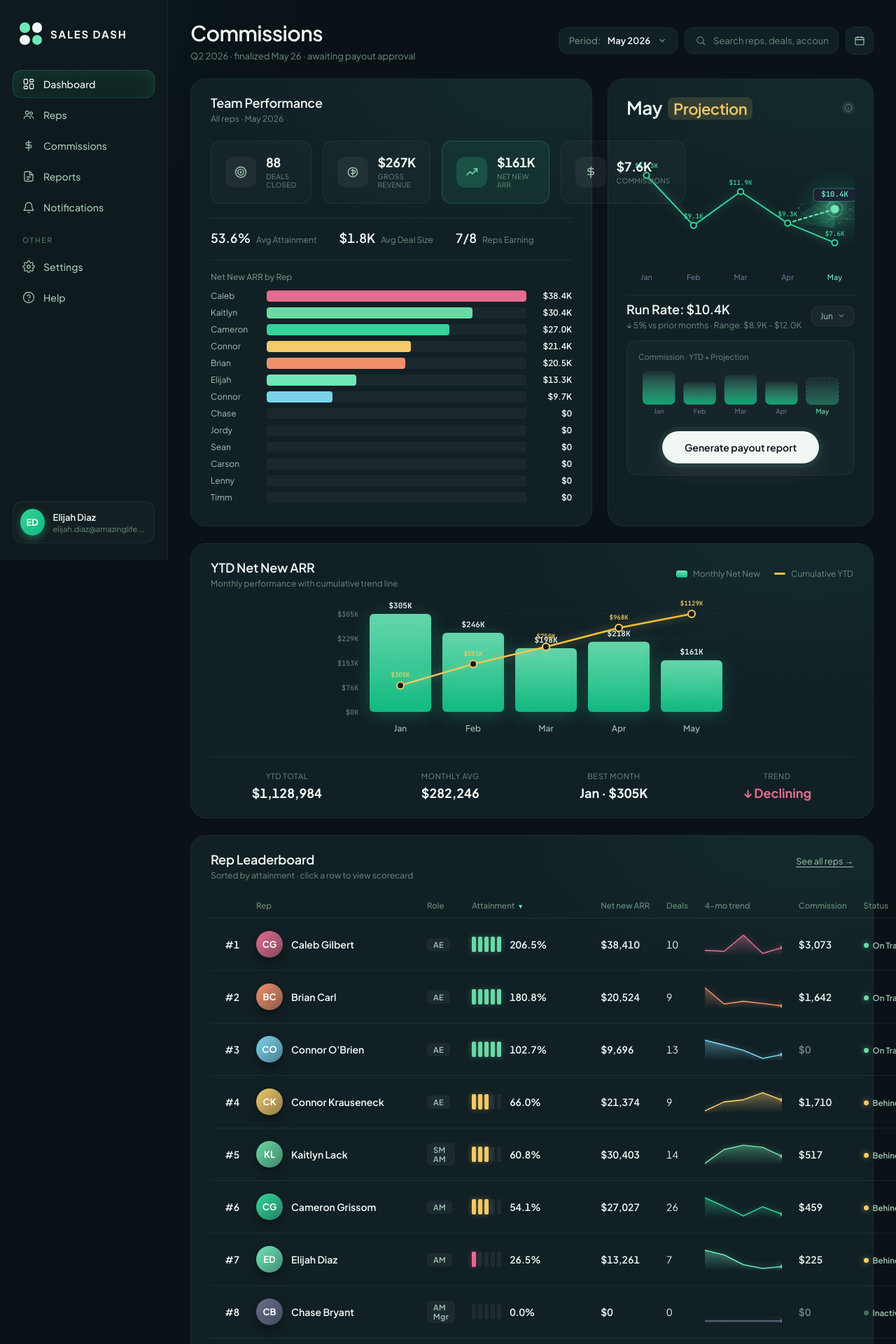
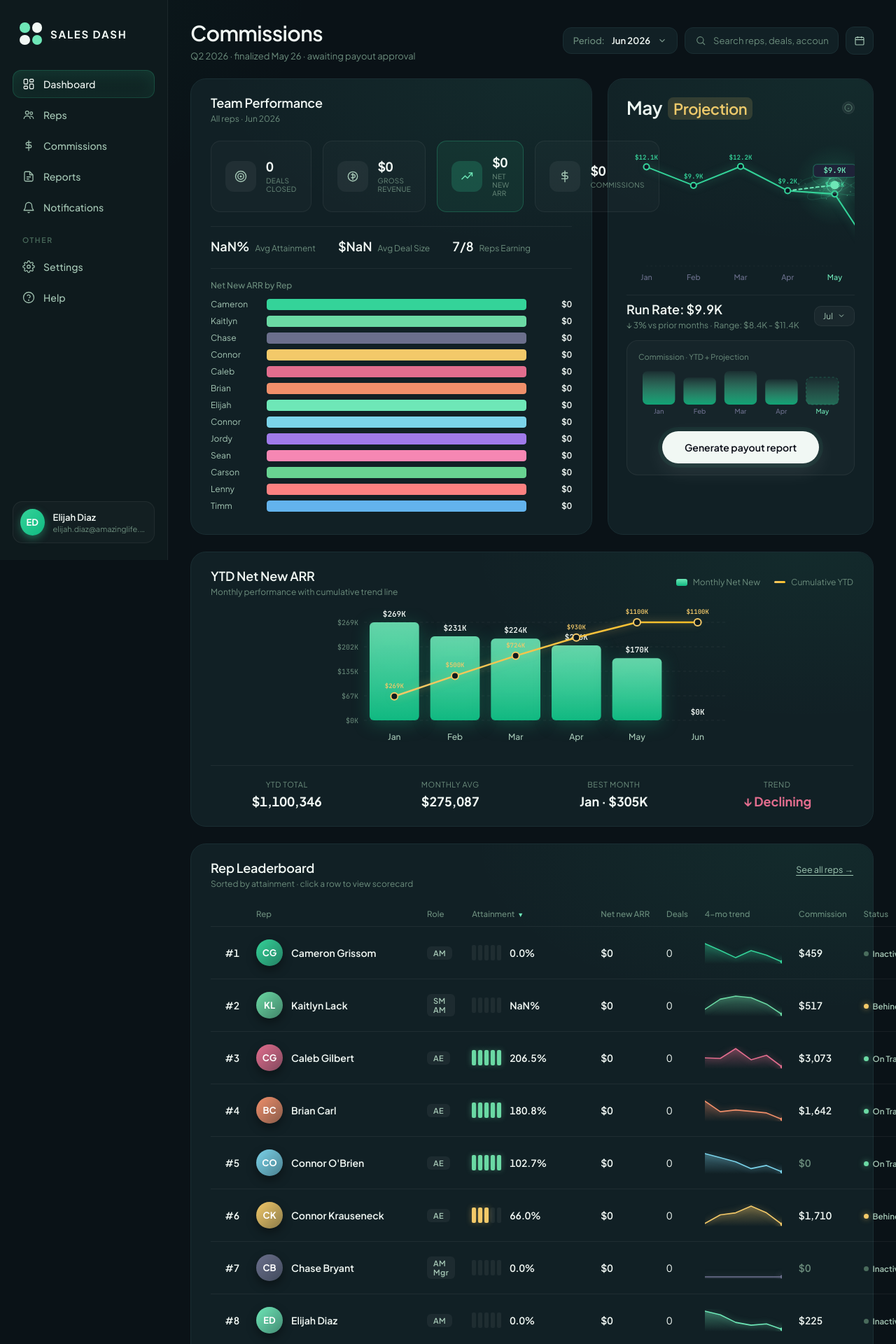
Before and after one commit to elijahdiaz-ux/commissions-dashboard, a React (Vite) app: page / in a window 1280 px wide. Shown: the top 1920 px of the page at 70% size. Built offline with nearby package versions, Linux system fonts and the light colour scheme.

Commit message:
Sync May 2026 data from Excel

```diff
--- a/src/App.jsx
+++ b/src/App.jsx
@@ -1,8 +1,8 @@
 import { useState, useMemo, useEffect } from 'react';
 
 // ───────── PERIOD OPTIONS ─────────
-const PERIOD_OPTIONS = ['May 2026', 'Apr 2026', 'Mar 2026', 'Feb 2026', 'Jan 2026', 'Q1 2026', 'YTD 2026'];
-const MONTH_INDEX = { 'Jan 2026': 0, 'Feb 2026': 1, 'Mar 2026': 2, 'Apr 2026': 3, 'May 2026': 4 };
+const PERIOD_OPTIONS = ['Jun 2026', 'May 2026', 'Apr 2026', 'Mar 2026', 'Feb 2026', 'Jan 2026', 'Q1 2026', 'YTD 2026'];
+const MONTH_INDEX = { 'Jan 2026': 0, 'Feb 2026': 1, 'Mar 2026': 2, 'Apr 2026': 3, 'May 2026': 4, 'Jun 2026': 5 };
 
 // ───────── PACING CONFIG ─────────
 // For live tracking, update these values to current date
@@ -105,7 +105,7 @@ const PLANS = {
 };
 
 const REPS = [
-  { name: 'Cameron Grissom',  role: 'AM',    deals: 26, netNew: 27027, goal: 54.1, gross: 44883, commission: 459, basePay: 4167, earnings: 4626, status: 'on-track', spark: [89945, 56342, 20377, 55323, 27027], color: '#34D399', plan: 'C', monthlyDeals: [102, 102, 77, 54, 26],
+  { name: 'Cameron Grissom',  role: 'AM',    deals: 0, netNew: 0, goal: 54.1, gross: 44883, commission: 459, basePay: 4167, earnings: 4626, status: 'on-track', spark: [89945, 56342, 20377, 55323, 32882, 0], color: '#34D399', plan: 'C', monthlyDeals: [102, 102, 77, 54, 26, 0],
     dealsList: [
       { customer: 'Alliance Missionary Church', product: '252', arr: 2070, netNew: 1387 },
       { customer: 'Amplify Church', product: '252', arr: 3073, netNew: 2378 },
@@ -130,7 +130,7 @@ const REPS = [
       { customer: 'SOUTHSTONE CHURCH', product: 'Amazing+', arr: 3459, netNew: 3459 },
     ]
   },
-  { name: 'Kaitlyn Lack',     role: 'SM AM', deals: 14, netNew: 30403, goal: 60.8,  gross: 30403, commission: 517,  basePay: 4167, earnings: 4684, status: 'on-track', spark: [14877, 44955, 54195, 49690, 30403], color: '#6BD9A4', plan: 'D', arrCollected: [14877, 44955, 54195, 49690, 30403], monthlyDeals: [14, 35, 30, 26, 14],
+  { name: 'Kaitlyn Lack',     role: 'SM AM', deals: 0, netNew: 0, goal: 60.8,  gross: 30403, commission: 517,  basePay: 4167, earnings: 4684, status: 'on-track', spark: [14877, 44955, 54195, 49690, 30403, 0], color: '#6BD9A4', plan: 'D', arrCollected: [14877, 44955, 54195, 49690, 30403], monthlyDeals: [14, 35, 30, 26, 14, 0],
     dealsList: [
       { customer: 'Allentown UMC', product: '252', arr: 1199, netNew: 642 },
       { customer: 'Awaken Church', product: '252', arr: 1199, netNew: 777 },
@@ -150,7 +150,7 @@ const REPS = [
       { customer: 'Waypoint', product: '252', arr: 2070, netNew: 871 },
     ]
   },
-  { name: 'Chase Bryant',     role: 'AM Mgr', deals: 0, netNew: 0, goal: 0.0,   gross: 73570, commission: 0,    basePay: 0,    earnings: 0,    status: 'inactive', spark: [0, 0, 0, 0, 0], color: '#6B6F8C', plan: 'Inactive', monthlyDeals: [0, 0, 0, 0, 0],
+  { name: 'Chase Bryant',     role: 'AM Mgr', deals: 0, netNew: 0, goal: 0.0,   gross: 73570, commission: 0,    basePay: 0,    earnings: 0,    status: 'inactive', spark: [0, 0, 0, 0, 0, 0], color: '#6B6F8C', plan: 'Inactive', monthlyDeals: [0, 0, 0, 0, 0, 0],
     dealsList: [
       { customer: 'Austin Ridge Bible Church', product: 'Amazing+', arr: 0, netNew: 6719 },
       { customer: 'Central Wesleyan Church', product: 'Middle School', arr: 2441, netNew: 955 },
@@ -165,7 +165,7 @@ const REPS = [
       { customer: 'The United Methodist Church', product: '252', arr: 4304, netNew: 3031 },
     ]
   },
-  { name: 'Connor Krauseneck',role: 'AE',    deals: 9, netNew: 21374, goal: 51.3,  gross: 35491, commission: 1710, basePay: 5000, earnings: 6710, status: 'behind',   spark: [1569, 17920, 21781, 34517, 21374], color: '#F3C969', plan: 'A', monthlyDeals: [6, 18, 13, 15, 9],
+  { name: 'Connor Krauseneck',role: 'AE',    deals: 0, netNew: 0, goal: 51.3,  gross: 35491, commission: 1710, basePay: 5000, earnings: 6710, status: 'behind',   spark: [1569, 17920, 21781, 34517, 21784, 0], color: '#F3C969', plan: 'A', monthlyDeals: [6, 18, 13, 15, 9, 0],
     dealsList: [
       { customer: 'Breiel Blvd. Church of God', product: 'Amazing+', arr: 3573, netNew: 3573 },
       { customer: 'Harbor Life Church', product: 'Amazing+', arr: 2380, netNew: 2380 },
@@ -183,7 +183,7 @@ const REPS = [
       { customer: 'Word Of Life Church', product: 'Amazing+', arr: 2251, netNew: 2251 },
     ]
   },
-  { name: 'Caleb Gilbert',    role: 'AE',    deals: 10,  netNew: 38410, goal: 92.2,  gross: 63760, commission: 3073, basePay: 5000, earnings: 8073, status: 'on-track',   spark: [32535, 30412, 66096, 25713, 38410], color: '#E26D8E', plan: 'A', monthlyDeals: [15, 22, 26, 6, 10],
+  { name: 'Caleb Gilbert',    role: 'AE',    deals: 0,  netNew: 0, goal: 92.2,  gross: 63760, commission: 3073, basePay: 5000, earnings: 8073, status: 'on-track',   spark: [32535, 30412, 66096, 25713, 41834, 0], color: '#E26D8E', plan: 'A', monthlyDeals: [15, 22, 26, 6, 10, 0],
     dealsList: [
       { customer: 'Christian Tabernacle Church', product: 'Amazing+', arr: 5814, netNew: 5814 },
       { customer: 'Connect Church', product: '252', arr: 4304, netNew: 3105 },
@@ -192,7 +192,7 @@ const REPS = [
       { customer: 'Liberty Baptist Church', product: 'High School', arr: 2431, netNew: 1335 },
     ]
   },
-  { name: 'Brian Carl',       role: 'AE',    deals: 9, netNew: 20524, goal: 49.3,  gross: 34070, commission: 1642, basePay: 5000, earnings: 6642, status: 'behind',   spark: [58472, 24416, 30117, 25598, 20524], color: '#F08F6A', plan: 'A', monthlyDeals: [31, 50, 29, 13, 9],
+  { name: 'Brian Carl',       role: 'AE',    deals: 0, netNew: 0, goal: 49.3,  gross: 34070, commission: 1642, basePay: 5000, earnings: 6642, status: 'behind',   spark: [58472, 24416, 30117, 25598, 20524, 0], color: '#F08F6A', plan: 'A', monthlyDeals: [31, 50, 29, 13, 9, 0],
     dealsList: [
       { customer: 'Cornerstone Methodist Church', product: 'Amazing+', arr: 1039, netNew: 1920 },
       { customer: 'Frankenmuth Bible Church', product: 'Amazing+', arr: 2191, netNew: 1351 },
@@ -207,7 +207,7 @@ const REPS = [
       { customer: 'The Vine', product: 'Amazing+', arr: 6187, netNew: 6187 },
     ]
   },
-  { name: 'Elijah Diaz',      role: 'AM',    deals: 7,  netNew: 13261,  goal: 26.5,  gross: 22013, commission: 225,  basePay: 4167, earnings: 4392, status: 'behind',   spark: [44074, 35159, 16829, 9990, 13261],   color: '#6EE7B7', plan: 'C', monthlyDeals: [57, 46, 27, 7, 7],
+  { name: 'Elijah Diaz',      role: 'AM',    deals: 0,  netNew: 0,  goal: 26.5,  gross: 22013, commission: 225,  basePay: 4167, earnings: 4392, status: 'behind',   spark: [44074, 35159, 16829, 9990, 13261, 0],   color: '#6EE7B7', plan: 'C', monthlyDeals: [57, 46, 27, 7, 7, 0],
     dealsList: [
       { customer: 'Calvary Church', product: 'First Look', arr: 664, netNew: 0 },
       { customer: 'Christ Family Church', product: 'Amazing+', arr: 2256, netNew: 1125 },
@@ -218,7 +218,7 @@ const REPS = [
       { customer: 'One Line Church', product: 'Amazing+', arr: 3080, netNew: 3856 },
     ]
   },
-  { name: "Connor O'Brien",   role: 'AE',    deals: 13, netNew: 9696,  goal: 23.3,  gross: 16095, commission: 0,    basePay: 6681, earnings: 6681, status: 'behind',   spark: [27565, 21550, 15042, 4903, 9696],  color: '#7BD3EA', plan: 'B', monthlyDeals: [25, 32, 24, 22, 13],
+  { name: "Connor O'Brien",   role: 'AE',    deals: 0, netNew: 0,  goal: 23.3,  gross: 16095, commission: 0,    basePay: 6681, earnings: 6681, status: 'behind',   spark: [27565, 21550, 15042, 4903, 9696, 0],  color: '#7BD3EA', plan: 'B', monthlyDeals: [25, 32, 24, 22, 13, 0],
     dealsList: [
       { customer: 'Blue Oaks Church', product: 'First Look', arr: 894, netNew: 337 },
       { customer: 'His Presence Church', product: '252', arr: 2070, netNew: 871 },
@@ -229,24 +229,25 @@ const REPS = [
       { customer: 'Westminster Chapel', product: 'Manual Charge', arr: 778, netNew: 778 },
     ]
   },
-  { name: 'Jordy Hornbuckle', role: 'AM',    deals: 0, netNew: 0, goal: 0, gross: 0, commission: 0, basePay: 4167, earnings: 4167, status: 'inactive', spark: [0, 0, 0, 0, 0], color: '#9F7AEA', plan: 'C', monthlyDeals: [0, 0, 0, 0, 0], dealsList: [] },
-  { name: 'Sean Parr',        role: 'AM',    deals: 0, netNew: 0, goal: 0, gross: 0, commission: 0, basePay: 4167, earnings: 4167, status: 'inactive', spark: [0, 0, 0, 0, 0], color: '#F687B3', plan: 'C', monthlyDeals: [0, 0, 0, 0, 0], dealsList: [] },
-  { name: 'Carson Santee',    role: 'SM AM', deals: 0, netNew: 0, goal: 0, gross: 0, commission: 0, basePay: 4167, earnings: 4167, status: 'inactive', spark: [0, 0, 0, 0, 0], color: '#68D391', plan: 'D', monthlyDeals: [0, 0, 0, 0, 0], dealsList: [] },
-  { name: 'Lenny Fellez',     role: 'VP',    deals: 0, netNew: 0, goal: 0, gross: 0, commission: 0, basePay: 0,    earnings: 0,    status: 'inactive', spark: [0, 0, 0, 0, 0], color: '#FC8181', plan: 'Inactive', monthlyDeals: [0, 0, 0, 0, 0], dealsList: [] },
-  { name: 'Timm Horton',      role: 'Sr AM', deals: 0, netNew: 0, goal: 0, gross: 0, commission: 0, basePay: 5000, earnings: 5000, status: 'inactive', spark: [0, 0, 0, 0, 0], color: '#63B3ED', plan: 'C', monthlyDeals: [0, 0, 0, 0, 0], dealsList: [] },
+  { name: 'Jordy Hornbuckle', role: 'AM',    deals: 0, netNew: 0, goal: 0, gross: 0, commission: 0, basePay: 4167, earnings: 4167, status: 'inactive', spark: [0, 0, 0, 0, 0, 0], color: '#9F7AEA', plan: 'C', monthlyDeals: [0, 0, 0, 0, 0, 0], dealsList: [] },
+  { name: 'Sean Parr',        role: 'AM',    deals: 0, netNew: 0, goal: 0, gross: 0, commission: 0, basePay: 4167, earnings: 4167, status: 'inactive', spark: [0, 0, 0, 0, 0, 0], color: '#F687B3', plan: 'C', monthlyDeals: [0, 0, 0, 0, 0, 0], dealsList: [] },
+  { name: 'Carson Santee',    role: 'SM AM', deals: 0, netNew: 0, goal: 0, gross: 0, commission: 0, basePay: 4167, earnings: 4167, status: 'inactive', spark: [0, 0, 0, 0, 0, 0], color: '#68D391', plan: 'D', monthlyDeals: [0, 0, 0, 0, 0, 0], dealsList: [] },
+  { name: 'Lenny Fellez',     role: 'VP',    deals: 0, netNew: 0, goal: 0, gross: 0, commission: 0, basePay: 0,    earnings: 0,    status: 'inactive', spark: [0, 0, 0, 0, 0, 0], color: '#FC8181', plan: 'Inactive', monthlyDeals: [0, 0, 0, 0, 0, 0], dealsList: [] },
+  { name: 'Timm Horton',      role: 'Sr AM', deals: 0, netNew: 0, goal: 0, gross: 0, commission: 0, basePay: 5000, earnings: 5000, status: 'inactive', spark: [0, 0, 0, 0, 0, 0], color: '#63B3ED', plan: 'C', monthlyDeals: [0, 0, 0, 0, 0, 0], dealsList: [] },
 ];
 
 const MONTHLY = [
-  { m: 'Jan', deals: 221, gross: 524590, netNew: 305149, goal: 96.4, commission: 13253, earnings: 47435 },
-  { m: 'Feb', deals: 260, gross: 497579, netNew: 246289, goal: 77.8, commission:  9071, earnings: 43253 },
-  { m: 'Mar', deals: 202, gross: 479383, netNew: 198461, goal: 62.7, commission: 11896, earnings: 56374 },
-  { m: 'Apr', deals: 134, gross: 361935, netNew: 218390, goal: 69.0, commission:  9263, earnings: 43445 },
-  { m: 'May', deals: 88,  gross: 266715, netNew: 160695, goal: 50.8, commission:  7626, earnings: 38808 },
+  { m: 'Jan', deals: 250, gross: 446601, netNew: 269037, goal: 85.0, commission: 12143, earnings: 63826 },
+  { m: 'Feb', deals: 305, gross: 383052, netNew: 230754, goal: 72.9, commission: 9864, earnings: 61547 },
+  { m: 'Mar', deals: 226, gross: 372565, netNew: 224437, goal: 70.9, commission: 12195, earnings: 63878 },
+  { m: 'Apr', deals: 143, gross: 341518, netNew: 205734, goal: 65.0, commission: 9213, earnings: 60896 },
+  { m: 'May', deals: 88, gross: 282837, netNew: 170384, goal: 53.8, commission: 8809, earnings: 60492 },
+  { m: 'Jun', deals: 0, gross: 0, netNew: 0, goal: 0.0, commission: 0, earnings: 51683 },
 ];
 
 const MAY_DATA = MONTHLY[4];
 const YTD = {
-  deals: 905, gross: 2130203, netNew: 1128984, commission: 51109, earnings: 502770,
+  deals: 1012, gross: 1826573, netNew: 1100346, commission: 52224, earnings: 362322,
 };
 
 // ───────── RUN RATE PROJECTION ─────────
@@ -1656,7 +1657,7 @@ function ReportsView({ period, setPeriod }) {
   const [exportError, setExportError] = useState(null);
 
   // Get period data
-  const periodMonth = { 'Jan 2026': 'Jan', 'Feb 2026': 'Feb', 'Mar 2026': 'Mar', 'Apr 2026': 'Apr', 'May 2026': 'May' }[period];
+  const periodMonth = { 'Jan 2026': 'Jan', 'Feb 2026': 'Feb', 'Mar 2026': 'Mar', 'Apr 2026': 'Apr', 'May 2026': 'May', 'Jun 2026': 'Jun' }[period];
   const monthIdx = MONTH_INDEX[period];
   const currentMonthData = MONTHLY.find(m => m.m === periodMonth) || MONTHLY[MONTHLY.length - 1];
   const prevMonthData = monthIdx > 0 ? MONTHLY[monthIdx - 1] : null;
@@ -2256,7 +2257,7 @@ function App() {
   const [periodOpen, setPeriodOpen] = useState(false);
   const [viewOpen, setViewOpen] = useState(false);
   const [view, setView] = useState('By metric');
-  const [forecastMonth, setForecastMonth] = useState('Jun');
+  const [forecastMonth, setForecastMonth] = useState('Jul');
   const [forecastOpen, setForecastOpen] = useState(false);
   const [query, setQuery] = useState('');
   const [sortKey, setSortKey] = useState('goal');
@@ -2291,7 +2292,7 @@ function App() {
   };
 
   // Resolve current period to monthly data
-  const periodMonth = { 'Jan 2026': 'Jan', 'Feb 2026': 'Feb', 'Mar 2026': 'Mar', 'Apr 2026': 'Apr', 'May 2026': 'May' }[period];
+  const periodMonth = { 'Jan 2026': 'Jan', 'Feb 2026': 'Feb', 'Mar 2026': 'Mar', 'Apr 2026': 'Apr', 'May 2026': 'May', 'Jun 2026': 'Jun' }[period];
   const periodData = MONTHLY.find(m => m.m === periodMonth) || MAY_DATA;
   const isYTD = period === 'YTD 2026';
   const isQ1 = period === 'Q1 2026';
@@ -2312,7 +2313,7 @@ function App() {
   ];
 
   // Helper to get rep data for selected period
-  const monthIndex = { 'Jan 2026': 0, 'Feb 2026': 1, 'Mar 2026': 2, 'Apr 2026': 3, 'May 2026': 4 }[period];
+  const monthIndex = { 'Jan 2026': 0, 'Feb 2026': 1, 'Mar 2026': 2, 'Apr 2026': 3, 'May 2026': 4, 'Jun 2026': 5 }[period];
   const getRepNetNew = (rep) => {
     if (monthIndex !== undefined) return rep.spark[monthIndex];
     if (period === 'Q1 2026') return rep.spark[0] + rep.spark[1] + rep.spark[2];
@@ -2502,7 +2503,7 @@ function App() {
               {/* Net New ARR by Rep Bar Chart */}
               {(() => {
                 // Map period to spark array index (0=Jan, 1=Feb, 2=Mar, 3=Apr, 4=May)
-                const monthIndex = { 'Jan 2026': 0, 'Feb 2026': 1, 'Mar 2026': 2, 'Apr 2026': 3, 'May 2026': 4 }[period];
+                const monthIndex = { 'Jan 2026': 0, 'Feb 2026': 1, 'Mar 2026': 2, 'Apr 2026': 3, 'May 2026': 4, 'Jun 2026': 5 }[period];
                 const getRepNetNew = (rep) => {
                   if (monthIndex !== undefined) return rep.spark[monthIndex];
                   if (period === 'Q1 2026') return rep.spark[0] + rep.spark[1] + rep.spark[2];
```
